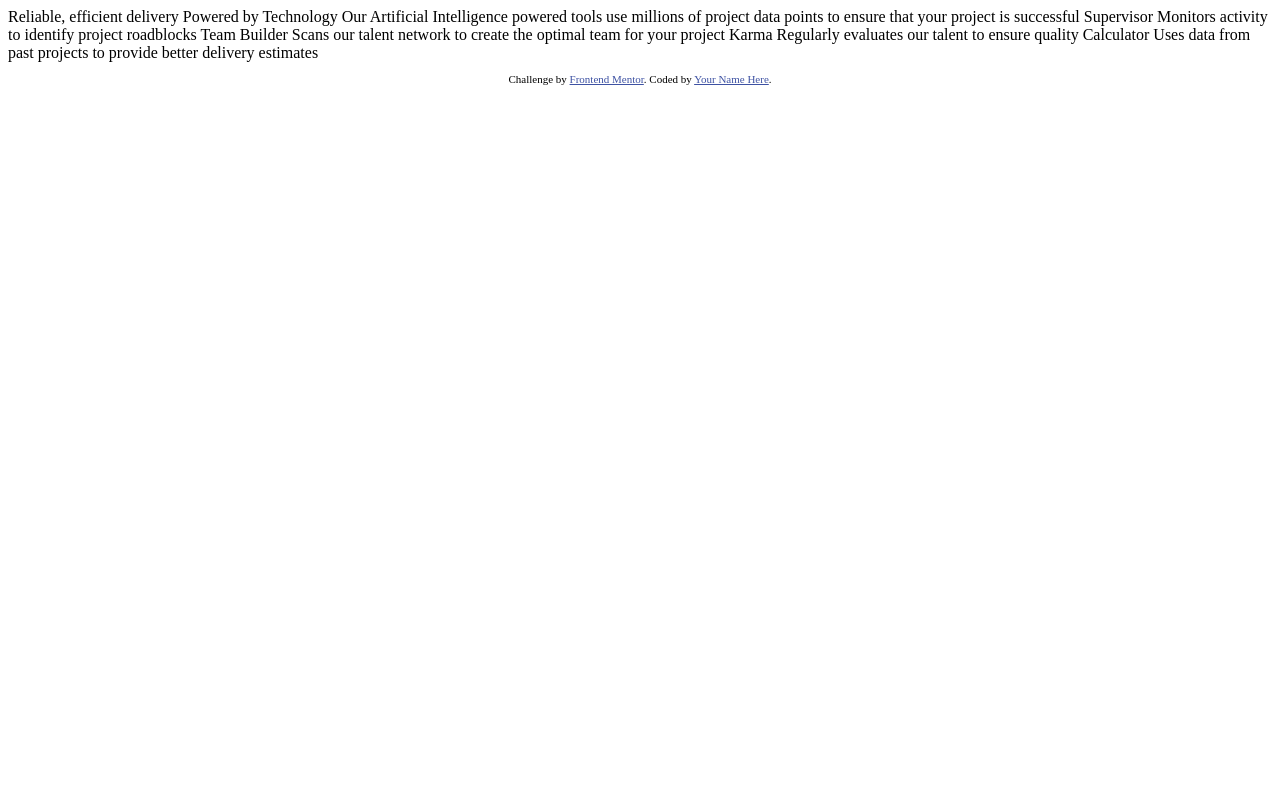
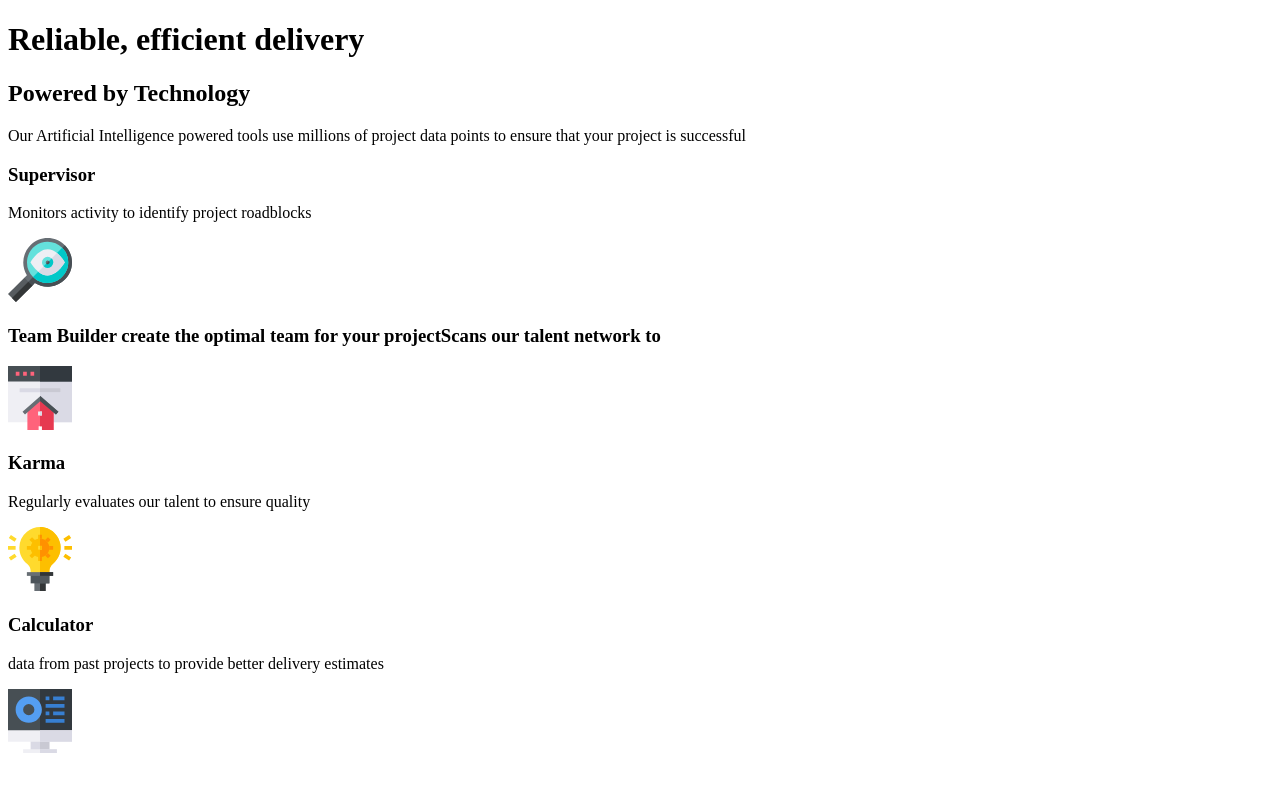
Before and after one commit to Vidottizzz/9-Desafio-Front-end-Mentor-Cartao9, a plain HTML site: page index.html in a window 1280 px wide. Drawn offline with Linux system fonts and the light colour scheme.

Commit message:
Começando

```diff
--- a/index.html
+++ b/index.html
@@ -2,44 +2,63 @@
 <html lang="en">
     <head>
         <meta charset="UTF-8">
-  <meta name="viewport" content="width=device-width, initial-scale=1.0"> <!-- displays site properly based on user's device -->
-
-  <link rel="icon" type="image/png" sizes="32x32" href="./images/favicon-32x32.png">
-
+        <meta name="viewport" content="width=device-width, initial-scale=1.0">
+        <!-- displays site properly based on user's device -->
+        <link
+            rel="icon"
+            type="image/png"
+            sizes="32x32"
+            href="./images/favicon-32x32.png"
+        >
         <title>Frontend Mentor | Four card feature section</title>
-
         <!-- Feel free to remove these styles or customise in your own stylesheet 👍 -->
-  <style>
-    .attribution { font-size: 11px; text-align: center; }
-    .attribution a { color: hsl(228, 45%, 44%); }
-  </style>
     </head>
     <body>
-
+        <header class= "header">
+            <h1>
                 Reliable, efficient delivery
+            </h1>
+            <h2>
                 Powered by Technology
-
+            </h2>
+            <p>
                 Our Artificial Intelligence powered tools use millions of project data points
                 to ensure that your project is successful
+            </p>
+        </header>
+        <main class= "main">
+        <div>
+          <h3>Supervisor</h3>
+          <p>Monitors activity to identify project roadblocks</p>
+          <img src="/images/icon-supervisor.svg" alt="uma lupa">
+        </div>
 
-  Supervisor
-  Monitors activity to identify project roadblocks
+        <div>
+          <h3>  Team Builder
+            create the optimal team for your projectScans our talent network to </h3>
+          <p></p>
+          <img src="/images/icon-team-builder.svg" alt="Uma casa">
+        </div>
 
-  Team Builder
-  Scans our talent network to create the optimal team for your project
+        <div>
+          <h3>Karma</h3>
+          <p> Regularly evaluates our talent to ensure quality</p>
+          <img src="/images/icon-karma.svg" alt="uma lâmpada">
+        </div>
 
-  Karma
-  Regularly evaluates our talent to ensure quality
+        <div>
+          <h3>Calculator</h3>
+          <p>  data from past projects to provide better delivery estimates</p>
+          <img src="/images/icon-calculator.svg" alt="Um computador">
+        </div>
 
-  Calculator
-  Uses data from past projects to provide better delivery estimates
+        </main>
 
-
-  <footer>
+        <!-- <footer>
     <p class="attribution">
       Challenge by <a href="https://www.frontendmentor.io?ref=challenge" target="_blank">Frontend Mentor</a>.
       Coded by <a href="#">Your Name Here</a>.
     </p>
-  </footer>
+  </footer> -->
     </body>
 </html>
```
Lines whose indentation alone changed are shown as unchanged.
